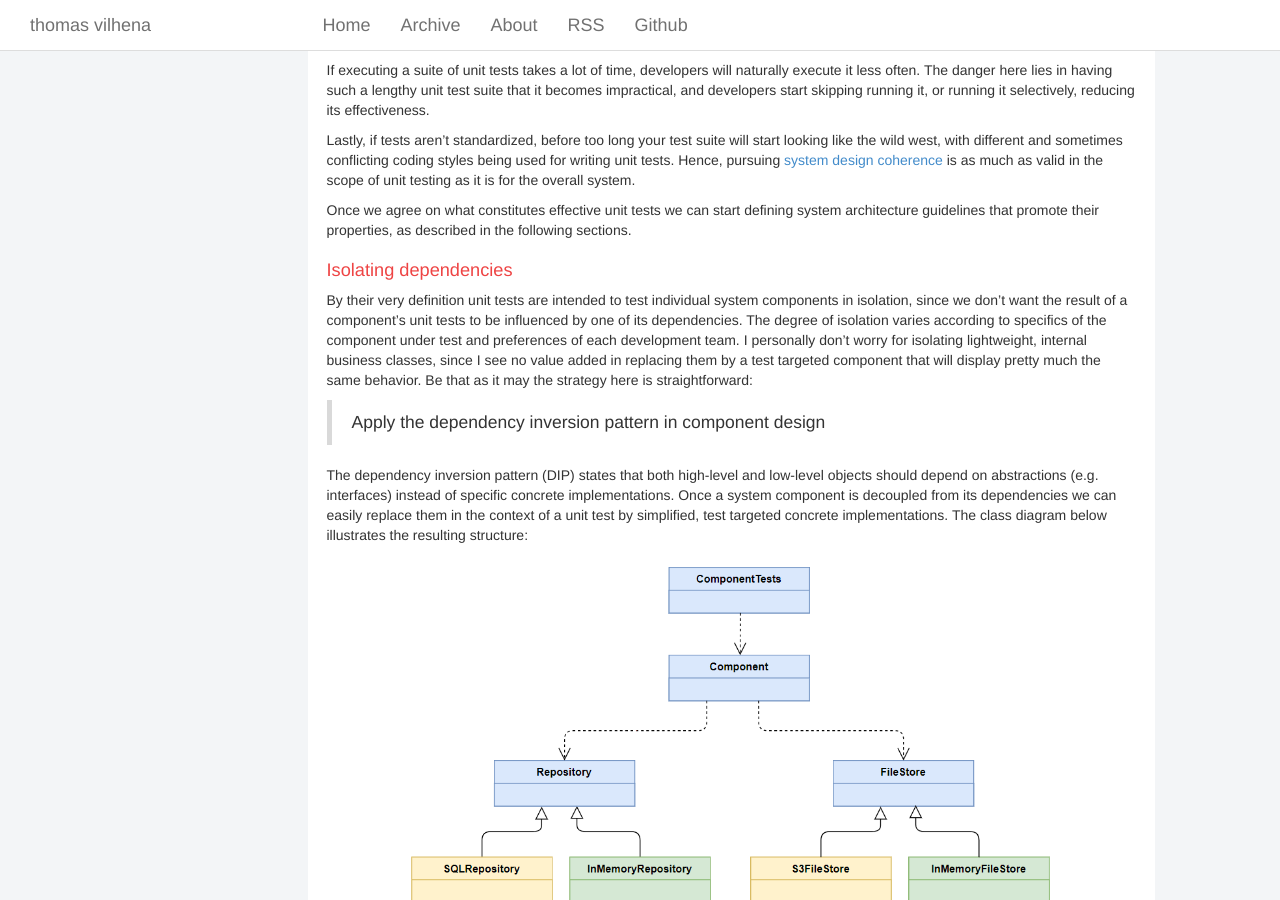
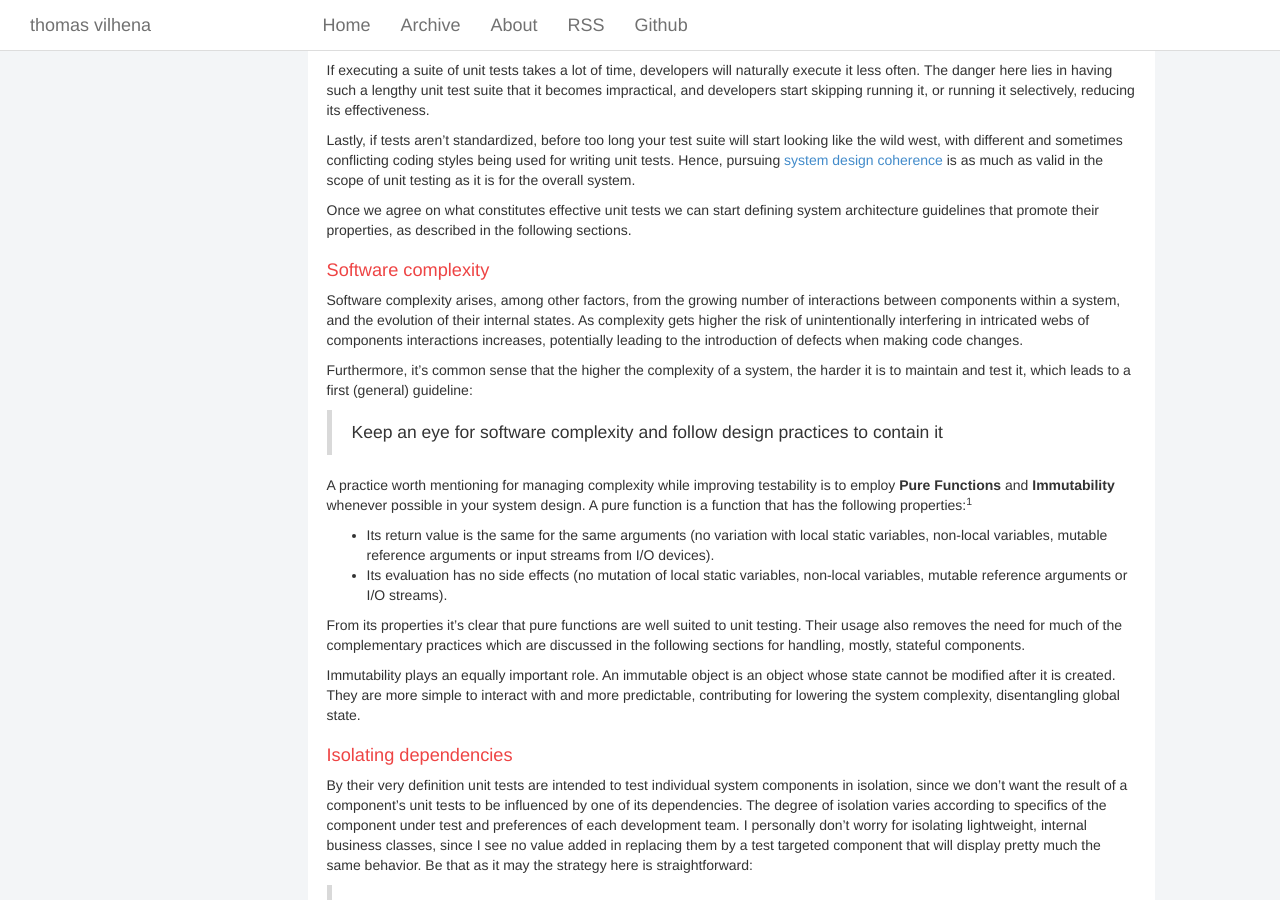
Before and after one commit to TCGV/blog, a Jekyll site: the page built from _posts/2020-04-23-on-the-architecture-for-unit-testing.md, in a window 1280 px wide and 900 px high, scrolled down 1314 px. Built offline with Jekyll 4.4.1, drawn with Linux system fonts in a browser that asks for light colours; some of the changed text lies outside the part shown.

Commit message:
2020-04-23-on-the-architecture-for-unit-testing.md
- Incorporating the "Software complexity" section into the article, after receiving a feedback in a reddit comment.

```diff
--- a/_posts/2020-04-23-on-the-architecture-for-unit-testing.md
+++ b/_posts/2020-04-23-on-the-architecture-for-unit-testing.md
@@ -51,6 +51,24 @@ If executing a suite of unit tests takes a lot of time, developers will naturall
 Lastly, if tests aren't standardized, before too long your test suite will start looking like the wild west, with different and sometimes conflicting coding styles being used for writing unit tests. Hence, pursuing [system design coherence]({{ site.baseurl }}/2019/11/system-design-coherence) is as much as valid in the scope of unit testing as it is for the overall system.
 
 Once we agree on what constitutes effective unit tests we can start defining system architecture guidelines that promote their properties, as described in the following sections.
+
+Software complexity
+============
+
+Software complexity arises, among other factors, from the growing number of interactions between components within a system, and the evolution of their internal states. As complexity gets higher the risk of unintentionally interfering in intricated webs of components interactions increases, potentially leading to the introduction of defects when making code changes.
+
+Furthermore, it's common sense that the higher the complexity of a system, the harder it is to maintain and test it, which leads to a first (general) guideline:
+
+> Keep an eye for software complexity and follow design practices to contain it
+
+A practice worth mentioning for managing complexity while improving testability is to employ <b>Pure Functions</b> and <b>Immutability</b> whenever possible in your system design. A pure function is a function that has the following properties:<sup>1</sup>
+
+* Its return value is the same for the same arguments (no variation with local static variables, non-local variables, mutable reference arguments or input streams from I/O devices).
+* Its evaluation has no side effects (no mutation of local static variables, non-local variables, mutable reference arguments or I/O streams).
+
+From its properties it's clear that pure functions are well suited to unit testing. Their usage also removes the need for much of the complementary practices which are discussed in the following sections for handling, mostly, stateful components.
+
+Immutability plays an equally important role. An immutable object is an object whose state cannot be modified after it is created. They are more simple to interact with and more predictable, contributing for lowering the system complexity, disentangling global state.
 
 Isolating dependencies
 ============
@@ -244,8 +262,18 @@ It's visible that the amount of code dedicated to setting up the test context in
 Conclusion
 ============
 
-In this post I have covered the topic of unit testing providing four major guidelines for addressing the challenge of mantaining effectiveness in an ever growing base of test cases. These guidelines have important ramifications in system architecture, which should, from the begining of a software project, take unit testing requirements into account in order to promote an environment in which developers see value in and are motivated to write unit tests.
+In this post I have covered the topic of unit testing providing five major guidelines for addressing the challenge of mantaining effectiveness in an ever growing base of test cases. These guidelines have important ramifications in system architecture, which should, from the begining of a software project, take unit testing requirements into account in order to promote an environment in which developers see value in and are motivated to write unit tests.
 
 Unit tests should be regarded as a constituent part of your system architecture, as vital as the components they test, and not as second class citizens that the development team merely writes for the purpose of filling up managerial reports check boxes or feeding up metrics.
 
 In closing, if you're working in a legacy project with few or none unit tests, that doesn't employ the DIP, this post may not contain the best strategy for you, since I intentionally avoided talking about sophisticated mocking frameworks that, in the context of legacy projects, become a viable option for introducing unit tests to extremely coupled code.
+
+---
+
+<b>Notes</b>
+
+* I have decided to incorporate the "Software complexity" section into the article only after receiving a feedback in a [reddit comment](https://www.reddit.com/r/programming/comments/g8g79x/on_the_architecture_for_unit_testing/foo2y8l/). For reference you can find the original article [here](https://github.com/TCGV/blog/blob/eef9e8aff27e753355410fa4cd07964b019fefb3/_posts/2020-04-23-on-the-architecture-for-unit-testing.md).
+
+<b>Sources</b>
+
+[1] Bartosz Milewski (2013). ["Basics of Haskell"](https://www.schoolofhaskell.com/school/starting-with-haskell/basics-of-haskell/3-pure-functions-laziness-io). School of Haskell. FP Complete. Retrieved 2018-07-13.
```
